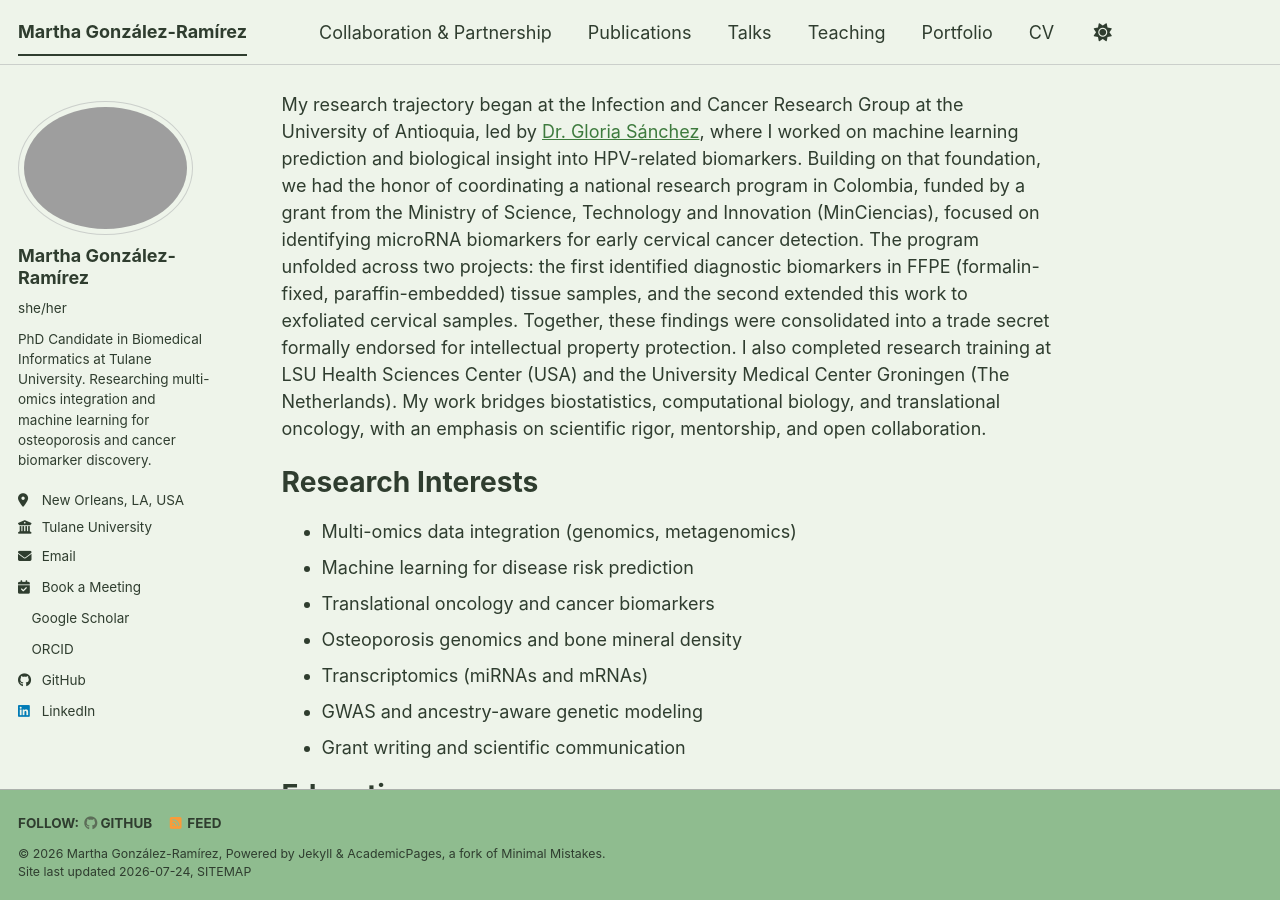
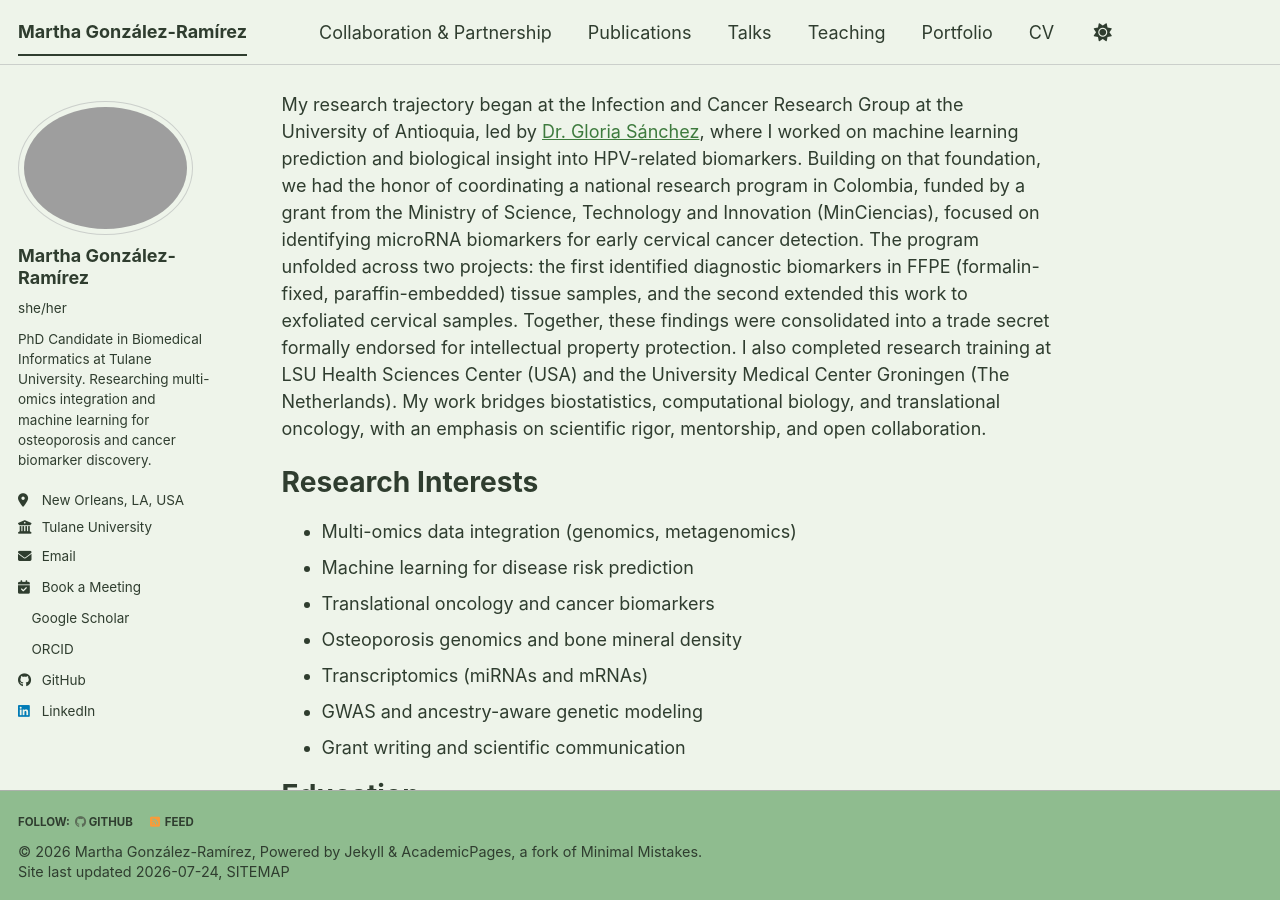
Before and after one commit to migonzalezr/migonzalezr.github.io, a Jekyll site: the page built from _pages/about.md, in a window 1280 px wide and 900 px high, scrolled down 529 px. Built offline with Jekyll 4.4.1, drawn with Linux system fonts in a browser that asks for light colours; a style sheet for code colours, icons or effects is not loaded.

Commit message:
Make footer smaller - reduce font size

```diff
--- a/_includes/footer.html
+++ b/_includes/footer.html
@@ -1,7 +1,7 @@
 {% include base_path %}
 
 {% if site.author.github or site.author.bitbucket or site.atom_feed.hide != true %}
-<div class="page__footer-follow">
+<div class="page__footer-follow" style="font-size: 0.85em;">
   <ul class="social-icons">
     {% if site.data.ui-text[site.locale].follow_label %}
       <li><strong>{{ site.data.ui-text[site.locale].follow_label }}</strong></li>
@@ -19,7 +19,7 @@
 </div>
 {% endif %}
 
-<div class="page__footer-copyright">
+<div class="page__footer-copyright" style="font-size: 0.80em; line-height: 1.4;">
   &copy; {{ site.time | date: '%Y' }} {{ site.name | default: site.title }}, {{ site.data.ui-text[site.locale].powered_by | default: "Powered by" }} <a href="https://jekyllrb.com" rel="nofollow">Jekyll</a> &amp; <a href="https://github.com/academicpages/academicpages.github.io">AcademicPages</a>, a fork of <a href="https://mademistakes.com/work/minimal-mistakes-jekyll-theme/" rel="nofollow">Minimal Mistakes</a>.<br />
   Site last updated {{ "now" | date: '%Y-%m-%d' }}, <a href="/sitemap/" style="text-transform: uppercase;">{{ site.data.ui-text[site.locale].site_map | default: "Sitemap" }}</a>
 </div>
```
